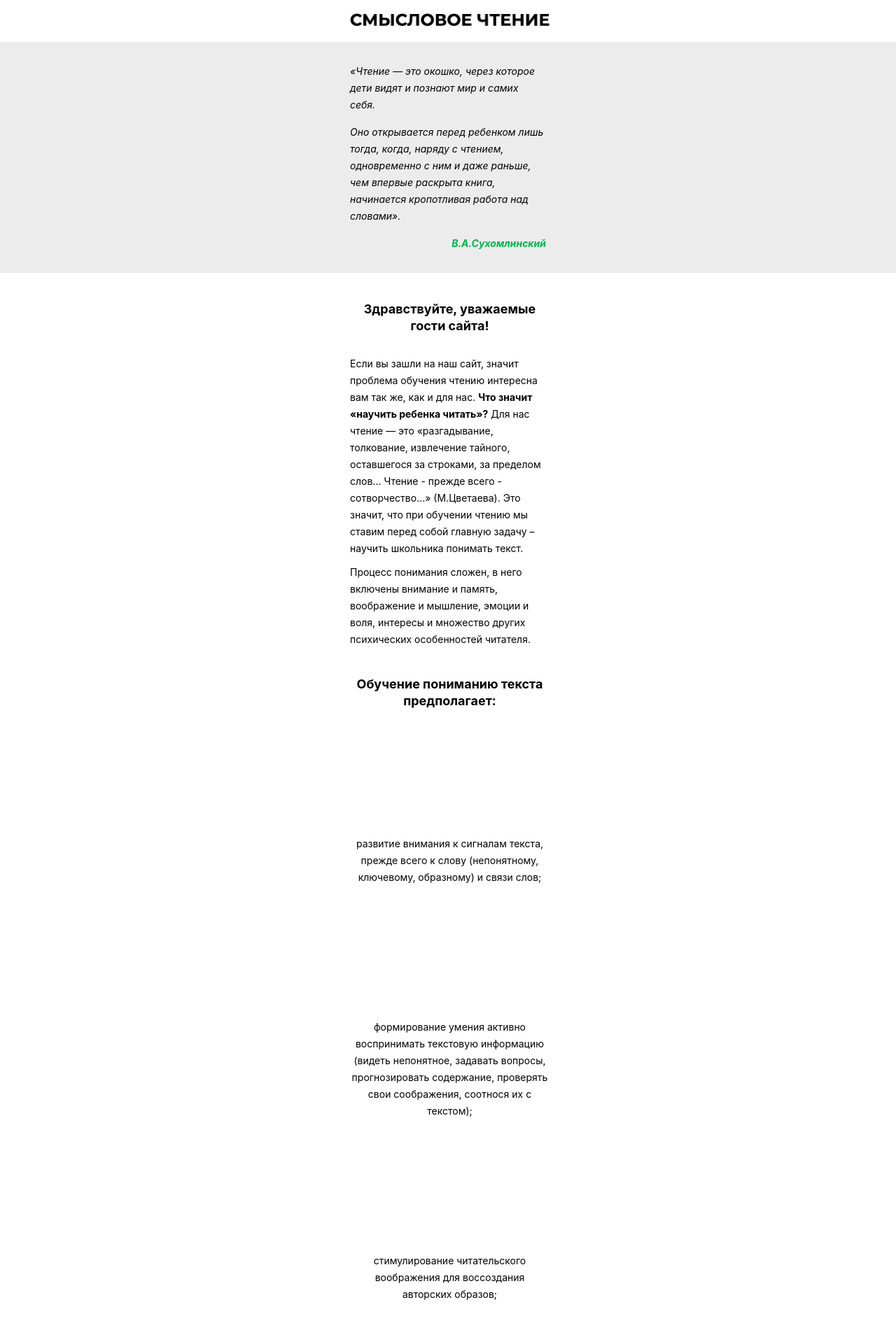
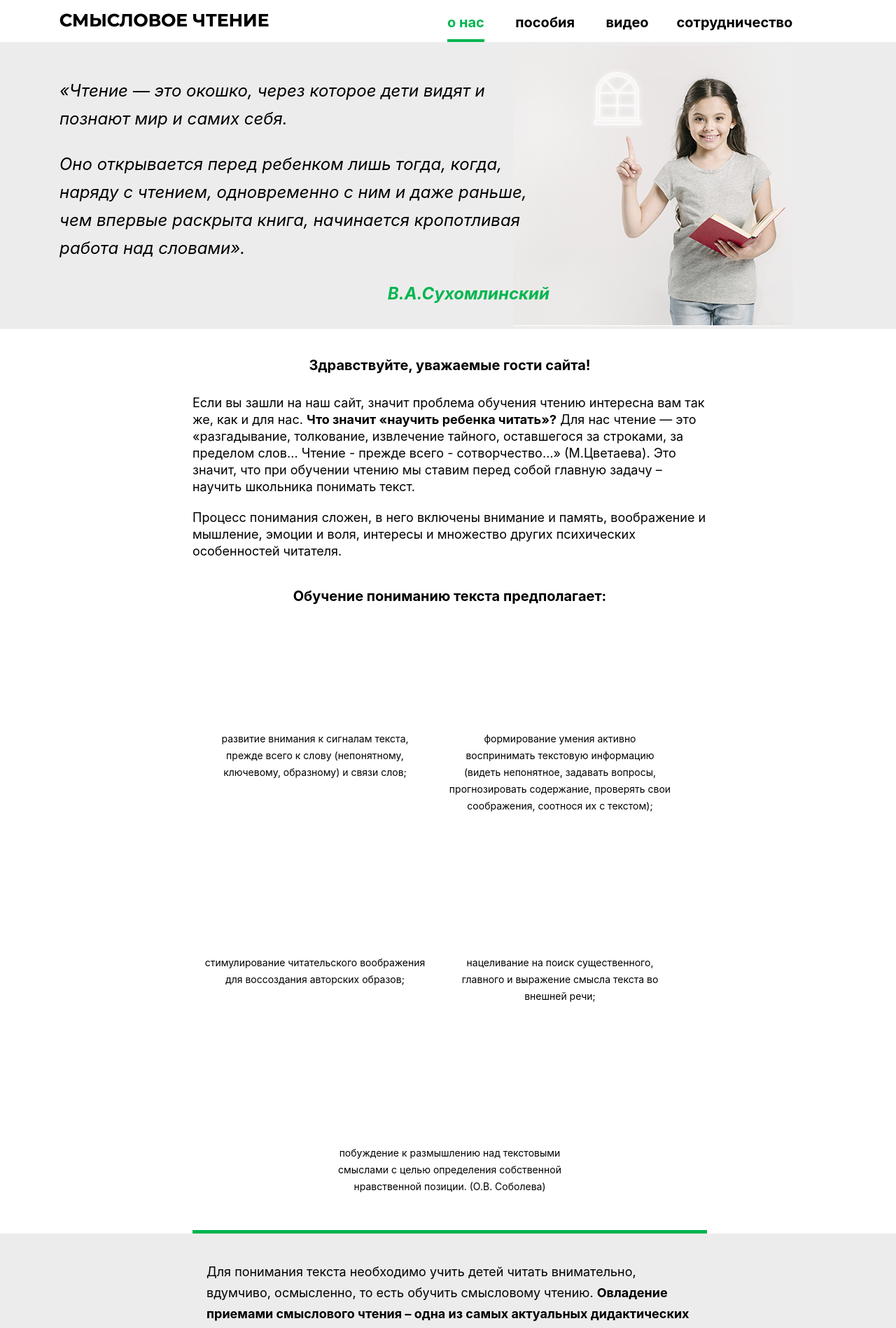
Before and after one commit to sharova/reading-site, a PHP site: page / in a window 1280 px wide. Shown: the top 1898 px of the page at 70% size. Run offline with PHP 8.4, Linux system fonts and the light colour scheme; style sheets or scripts are compiled from the project's sources.

Commit message:
Styling md lg

```diff
--- a/build/index.html
+++ b/build/index.html
@@ -55,6 +55,7 @@
 
       <div class="intro-steps">
         <h2 class="intro-steps__title">Обучение пониманию текста предполагает:</h2>
+        <div class="intro-steps__items">
           <div class="intro-steps__item">
             <svg width="106" height="106">
               <use xlink:href="img/sprite.svg#icon-reading"></use>
@@ -84,6 +85,7 @@
               <use xlink:href="img/sprite.svg#icon-book-man"></use>
             </svg>
             <p>побуждение к размышлению над текстовыми смыслами с целью определения собственной нравственной позиции. (О.В. Соболева)</p>
+          </div>
         </div>
       </div>
     </div>
--- a/src/index.html
+++ b/src/index.html
@@ -55,6 +55,7 @@
 
       <div class="intro-steps">
         <h2 class="intro-steps__title">Обучение пониманию текста предполагает:</h2>
+        <div class="intro-steps__items">
           <div class="intro-steps__item">
             <svg width="106" height="106">
               <use xlink:href="img/sprite.svg#icon-reading"></use>
@@ -84,6 +85,7 @@
               <use xlink:href="img/sprite.svg#icon-book-man"></use>
             </svg>
             <p>побуждение к размышлению над текстовыми смыслами с целью определения собственной нравственной позиции. (О.В. Соболева)</p>
+          </div>
         </div>
       </div>
     </div>
--- a/src/scss/blocks/intro.scss
+++ b/src/scss/blocks/intro.scss
@@ -7,6 +7,10 @@
     padding-left: 10px;
     padding-right: 5px;
     padding-top: 40px;
+
+    @media (min-width: $screen-md) {
+      width: 750px;
+    }
   }
 }
 
@@ -25,14 +29,26 @@
   font-weight: 700;
   text-align: center;
   margin-bottom: 30px;
+
+  @media (min-width: $screen-md) {
+    font-size: $font-md;
+  }
 }
 
 .intro-text {
   line-height: 24px;
   font-size: $font-xs;
 
+  @media (min-width: $screen-md) {
+    font-size: $font-sm;
+  }
+
   p {
     margin-bottom: 10px;
+
+    @media (min-width: $screen-md) {
+      margin-bottom: 20px;
+    }
   }
 }
 
@@ -41,25 +57,54 @@
   text-align: center;
   border-bottom: solid 5px $main-color;
 
+  @media (min-width: $screen-md) {
+  }
+
   &__title {
     line-height: 24px;
     font-size: $font-sm;
     font-weight: 700;
     margin-bottom: 30px;
+
+    @media (min-width: $screen-md) {
+      font-size: $font-md;
+    }
+  }
+
+  &__items {
+    @media (min-width: $screen-md) {
+      display: flex;
+      align-items: top;
+      flex-wrap: wrap;
+    }
   }
 
   &__item {
+
+    @media (min-width: $screen-md) {
+      width: 350px;
+      padding-left: 15px;
+      padding-right: 15px;
+
+    }
 
     p {
       line-height: 24px;
       font-size: $font-xs;
       text-align: center;
-      margin-top: 40px;
-      margin-bottom: 40px;
+      margin-top: 20px;
+      margin-bottom: 50px;
     }
 
     svg {
       fill: $main-color;
+      margin-top: 20px;
+    }
+  }
+
+  @media (min-width: $screen-md) {
+    &__item:last-child {
+      margin: 0 auto;
     }
   }
 }
--- a/src/scss/blocks/logo.scss
+++ b/src/scss/blocks/logo.scss
@@ -3,6 +3,10 @@
   width: 210px;
 
   @media (min-width: $screen-md) {
+    width: 259px;
+  }
+
+  @media (min-width: $screen-lg) {
     width: 299px;
   }
 }
--- a/src/scss/blocks/main-nav.scss
+++ b/src/scss/blocks/main-nav.scss
@@ -56,6 +56,15 @@
   &__list {
     display: none;
 
+    @media (min-width: $screen-md) {
+      display: inline-block;
+      margin-left: 40px;
+    }
+
+    @media (min-width: $screen-lg) {
+      margin-left: 175px;
+    }
+
     &--open {
       position: absolute;
       width: 200px;
@@ -77,15 +86,49 @@
     font-size: $font-xs;
     font-weight: 700;
     display: block;
+
+    @media (min-width: $screen-md) {
+      display: inline-block;
+      margin-right: 25px;
+      height: 60px;
+    }
+
+    @media (min-width: $screen-lg) {
+      font-size: $font-md;
+      margin-right: 0;
+      margin-left: 40px;
+    }
+  }
+
+  @media (min-width: $screen-lg) {
+
+    &__link:hover {
+      color: $second-color;
+    }
+    &__link:focus {
+      color: $second-color-light;
+    }
   }
 
   &__link {
-      color:$black;
+    color: $black;
+
+    @media (min-width: $screen-md) {
+      height: 60px;
+      display: block;
+      padding-top: 20px;
+    }
+
+
 
     &--active {
       color: $main-color;
+
+      @media (min-width: $screen-md) {
+        border-bottom: 4px solid $main-color;
+      }
     }
-}
+  }
 }
 
 .main-nav__list.main-nav__list--open {
--- a/src/scss/blocks/page-footer.scss
+++ b/src/scss/blocks/page-footer.scss
@@ -9,6 +9,10 @@
     padding-right: 5px;
     padding-top: 30px;
 
+    @media (min-width: $screen-md) {
+      width: 750px;
+    }
+
     a {
       margin-bottom: 15px;
     }
--- a/src/scss/blocks/page-header.scss
+++ b/src/scss/blocks/page-header.scss
@@ -14,6 +14,13 @@
 
     @media (min-width: $screen-md) {
       height: 60px;
+      width: 750px;
+    }
+
+    @media (min-width: $screen-lg) {
+      width: 1170px;
+      padding-left: 30px;
+      padding-right: 30px;
     }
   }
 }
--- a/src/scss/blocks/quote.scss
+++ b/src/scss/blocks/quote.scss
@@ -8,6 +8,22 @@
     padding-left: 10px;
     padding-right: 10px;
     padding-bottom: 30px;
+
+    @media (min-width: $screen-md) {
+      width: 750px;
+      min-height: 400px;
+      padding-top: 50px;
+      background-image: url('../img/pictures/banner-girl.jpg');
+      background-repeat: no-repeat;
+      background-position: right;
+    }
+
+    @media (min-width: $screen-lg) {
+      width: 1170px;
+      padding-left: 30px;
+      padding-right: 30px;
+      background-position: 88% 50%;
+    }
   }
 
   &__text {
@@ -15,8 +31,24 @@
     font-style: italic;
     line-height: 24px;
 
+    @media (min-width: $screen-md) {
+      width: 450px;
+      font-size: $font-md;
+      line-height: 30px;
+    }
+
+    @media (min-width: $screen-lg) {
+      width: 700px;
+      font-size: $font-lg;
+      line-height: 40px;
+    }
+
     p {
       margin-bottom: 15px;
+
+      @media (min-width: $screen-md) {
+        margin-bottom: 25px;
+      }
     }
   }
 
--- a/src/scss/blocks/tools.scss
+++ b/src/scss/blocks/tools.scss
@@ -9,10 +9,22 @@
     padding-top: 40px;
     padding-bottom: 30px;
 
+    @media (min-width: $screen-md) {
+      width: 750px;
+      padding-left: 30px;
+      padding-right: 30px;
+    }
+
     p {
       margin-bottom: 10px;
       line-height: 24px;
       font-size: $font-xs;
+
+      @media (min-width: $screen-md) {
+        margin-bottom: 20px;
+        line-height: 30px;
+        font-size: $font-sm;
+      }
     }
   }
 
@@ -30,6 +42,10 @@
     margin-top: 30px;
     font-size: $font-sm;
     font-weight: 700;
+
+    @media (min-width: $screen-md) {
+      margin-top: 50px;
+    }
   }
 
   &__kit-list {
@@ -52,6 +68,14 @@
       left: 0;
       top: 5px;
     }
+
+    @media (min-width: $screen-md) {
+      &:before {
+        top: 0;
+      }
+
+      min-height: 40px;
+    }
   }
 
   &__kit-link {
--- a/src/scss/variables.scss
+++ b/src/scss/variables.scss
@@ -18,7 +18,7 @@ $line-height:         1.4;
 
 $screen-sm:           320px;
 $screen-md:           768px;
-$screen-lg:           1170px;
+$screen-lg:           1280px;
 $screen-xl:           1920px;
 
 $font-xs:             14px;
```
Also changed, not shown: build/css/style.css, src/img/pictures/banner-girl.jpg (added), 2 other files. Lines whose indentation alone changed are shown as unchanged.
